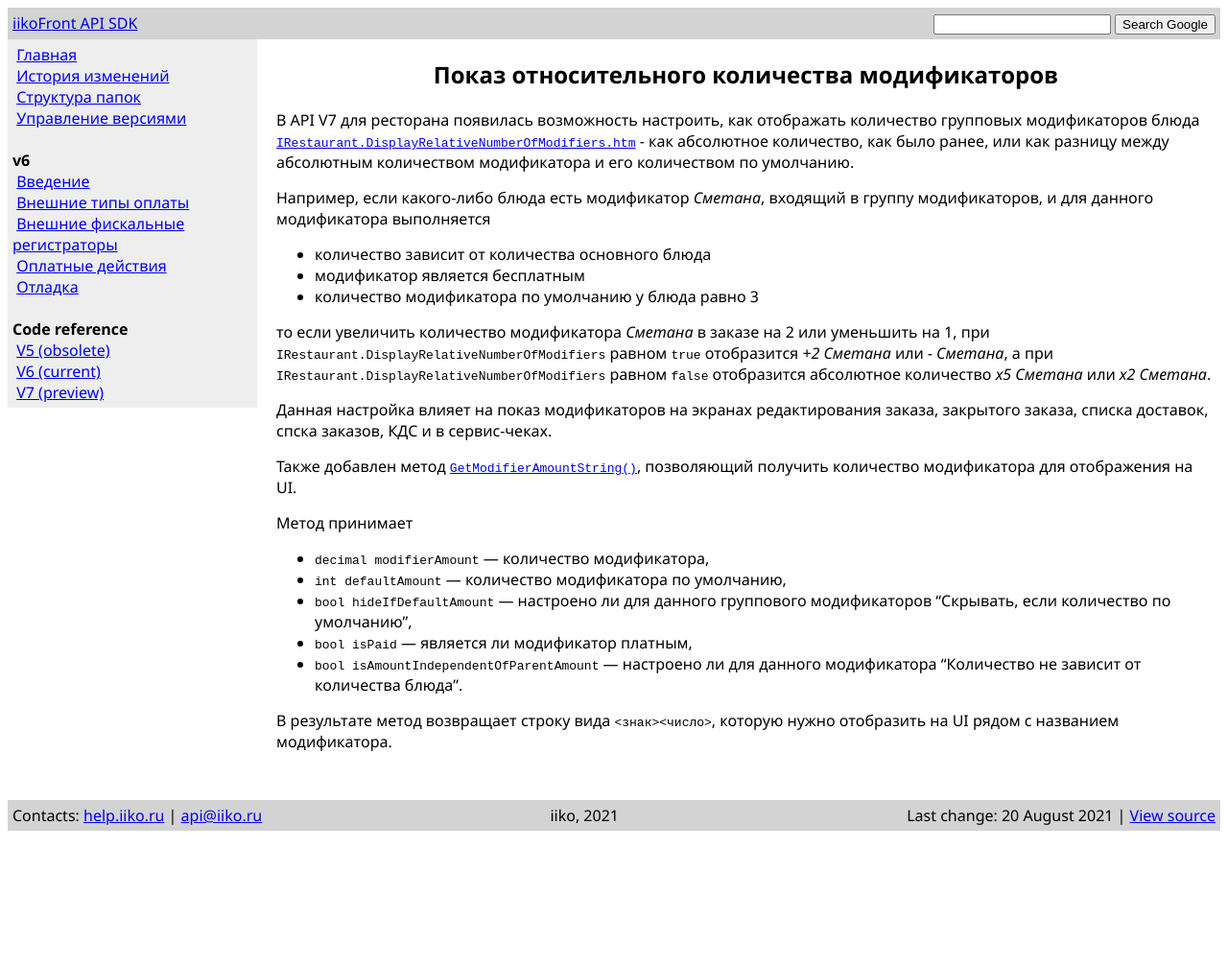
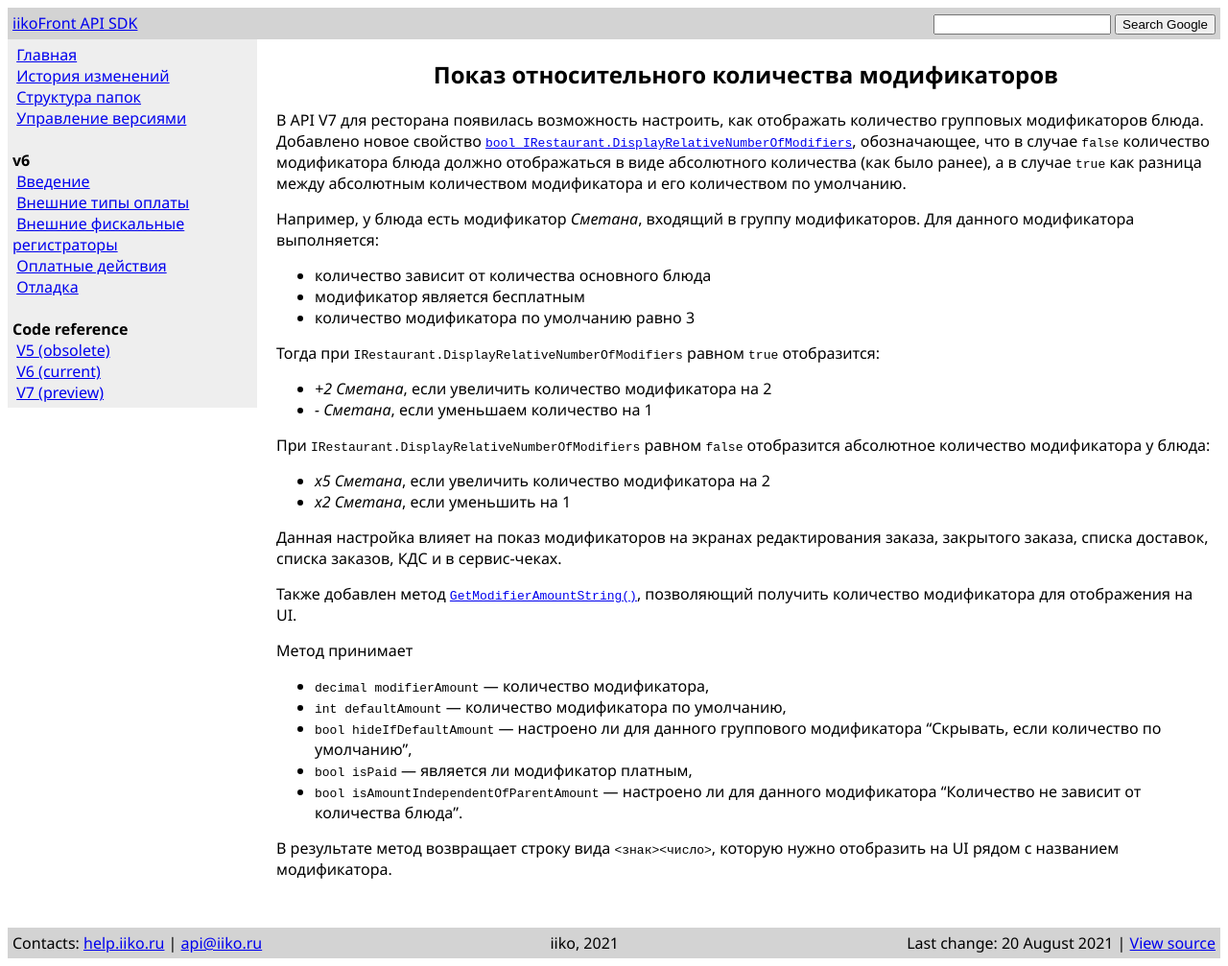
Before and after one commit to iiko/front.api.doc, a Jekyll site: the page built from _posts/2021-08-18-display-relative-number-of-modifiers.md, in a window 1280 px wide. Shown: the whole page at 96% size. Built offline with Jekyll 4.4.1, drawn with Linux system fonts in a browser that asks for light colours; before the commit the page ends 900 px from its top, so only the background shows below that.

Commit message:
RMS-52740 Отредактирован текст по ревью.

```diff
--- a/_posts/2021-08-18-display-relative-number-of-modifiers.md
+++ b/_posts/2021-08-18-display-relative-number-of-modifiers.md
@@ -3,19 +3,23 @@ title: Показ относительного количества модифи
 layout: default
 ---
 
-В API V7 для ресторана появилась возможность настроить, как отображать количество групповых модификаторов блюда
-[`IRestaurant.DisplayRelativeNumberOfModifiers.htm`](https://iiko.github.io/front.api.sdk/v7/html/P_Resto_Front_Api_Data_Organization_IRestaurant_DisplayRelativeNumberOfModifiers.htm) - как абсолютное количество, как было ранее, или как разницу между абсолютным количеством модификатора и его количеством по умолчанию.
+В API V7 для ресторана появилась возможность настроить, как отображать количество групповых модификаторов блюда.
+Добавлено новое свойство [`bool IRestaurant.DisplayRelativeNumberOfModifiers`](https://iiko.github.io/front.api.sdk/v7/html/P_Resto_Front_Api_Data_Organization_IRestaurant_DisplayRelativeNumberOfModifiers.htm), обозначающее, что в случае `false` количество модификатора блюда должно отображаться в виде абсолютного количества (как было ранее), а в случае `true` как разница между абсолютным количеством модификатора и его количеством по умолчанию.
 
-
-Например, если какого-либо блюда есть модификатор _Сметана_, входящий в группу модификаторов, и для данного модификатора выполняется
+Например, у блюда есть модификатор _Сметана_, входящий в группу модификаторов. Для данного модификатора выполняется:
 - количество зависит от количества основного блюда
 - модификатор является бесплатным
-- количество модификатора по умолчанию у блюда равно 3
+- количество модификатора по умолчанию равно 3
 
-то если увеличить количество модификатора _Сметана_ в заказе на 2 или уменьшить на 1, при `IRestaurant.DisplayRelativeNumberOfModifiers` равном `true` отобразится
- _+2 Сметана_ или _- Сметана_, а при `IRestaurant.DisplayRelativeNumberOfModifiers` равном `false` отобразится абсолютное количество _х5 Сметана_ или _х2 Сметана_.
+Тогда при `IRestaurant.DisplayRelativeNumberOfModifiers` равном `true` отобразится:
+- _+2 Сметана_, если увеличить количество модификатора на 2
+- _- Сметана_, если уменьшаем количество на 1
 
-Данная настройка влияет на показ модификаторов на экранах редактирования заказа, закрытого заказа, списка доставок, спска заказов, КДС и в сервис-чеках.
+При `IRestaurant.DisplayRelativeNumberOfModifiers` равном `false` отобразится абсолютное количество модификатора у блюда:
+- _х5 Сметана_, если увеличить количество модификатора на 2
+- _х2 Сметана_, если уменьшить на 1
+
+Данная настройка влияет на показ модификаторов на экранах редактирования заказа, закрытого заказа, списка доставок, списка заказов, КДС и в сервис-чеках.
 
 Также добавлен метод [`GetModifierAmountString()`](https://iiko.github.io/front.api.sdk/v7/html/M_Resto_Front_Api_IOperationService_GetModifierAmountString.htm), позволяющий получить количество модификатора для отображения на UI.
 
@@ -23,7 +27,7 @@ layout: default
 
 - `decimal modifierAmount` — количество модификатора,
 - `int defaultAmount` — количество модификатора по умолчанию,
-- `bool hideIfDefaultAmount` — настроено ли для данного группового модификаторов "Скрывать, если количество по умолчанию",
+- `bool hideIfDefaultAmount` — настроено ли для данного группового модификатора "Скрывать, если количество по умолчанию",
 - `bool isPaid` — является ли модификатор платным,
 - `bool isAmountIndependentOfParentAmount` — настроено ли для данного модификатора "Количество не зависит от количества блюда".
 
```
